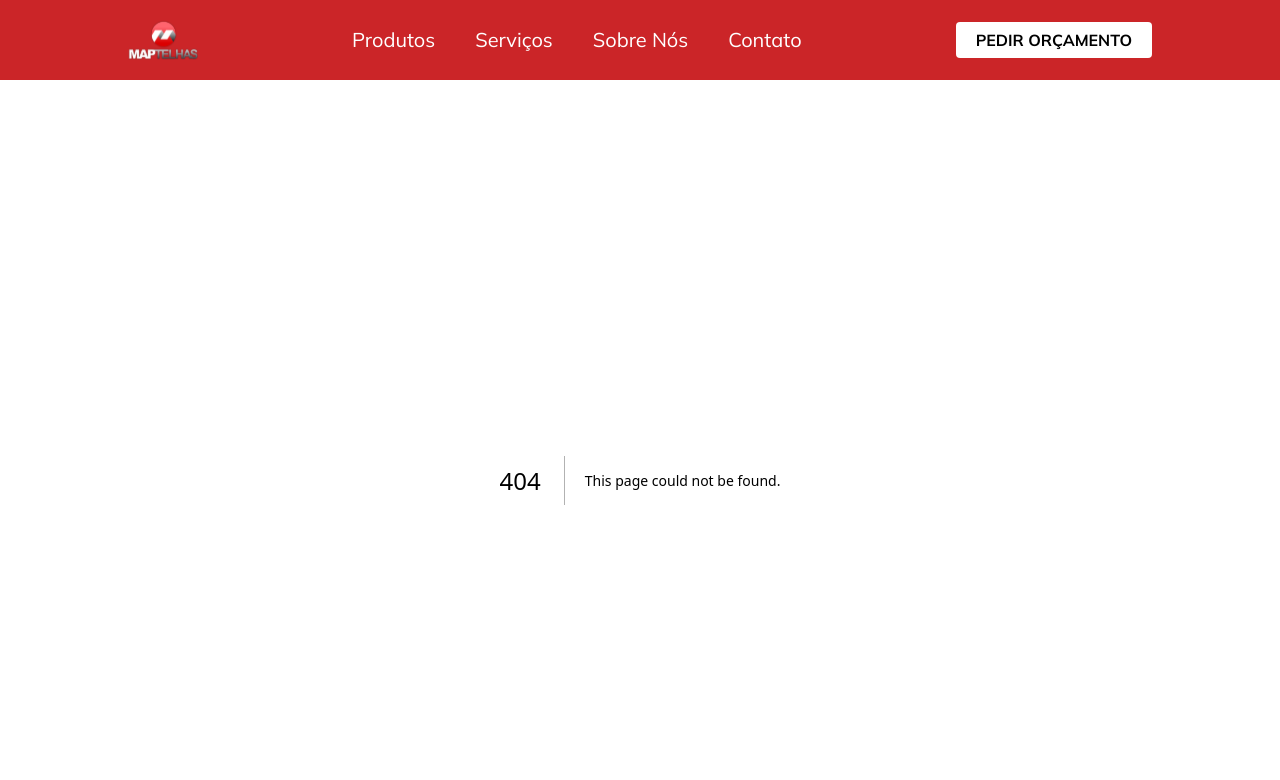
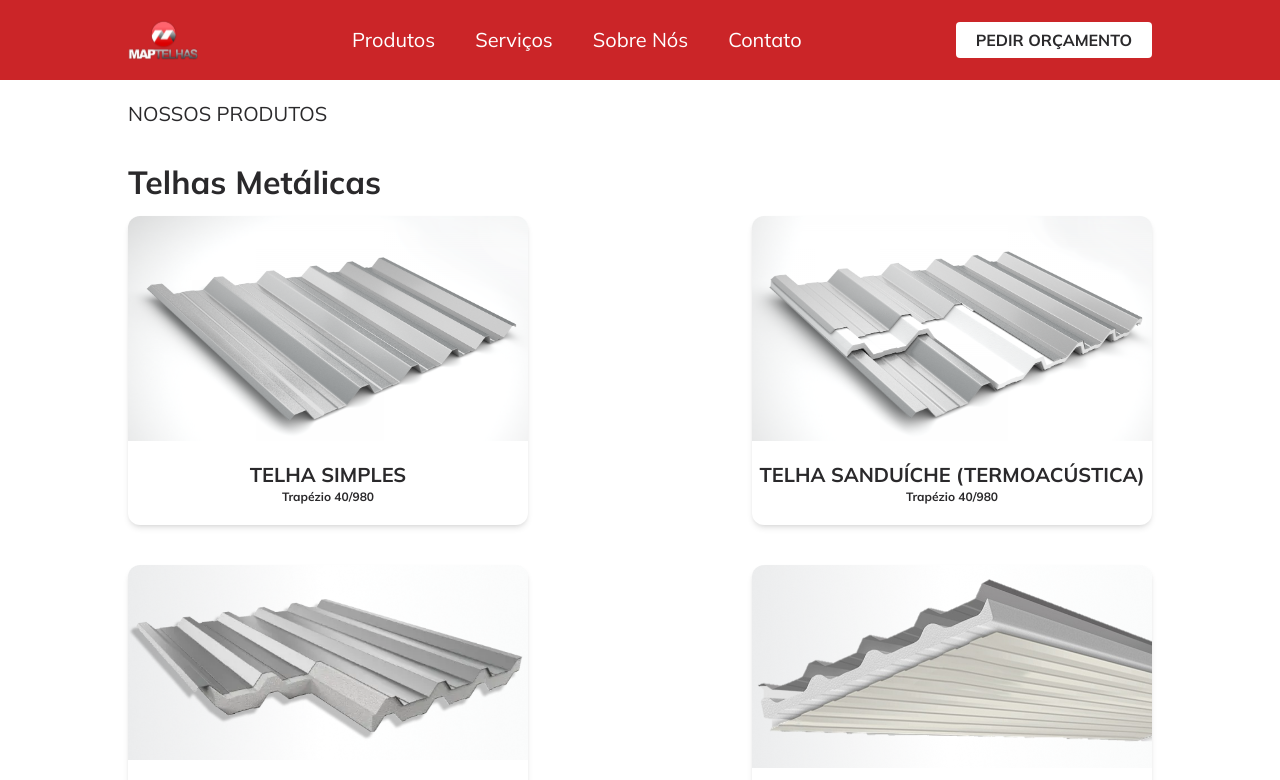
Before and after one commit to leuzaoo/map-telhas, a Next.js app: page /products in a window 1280 px wide. Before the commit this address had no page. Shown: the top 780 px of the page. Built offline with nearby package versions, Linux system fonts and the light colour scheme.

Commit message:
Created new component, database and products page

```diff
--- /dev/null
+++ b/app/data/roof-tiles.js
@@ -0,0 +1,62 @@
+export const roofTiles = [
+  {
+    id: 1,
+    slug: "telha-simples",
+    name: "Telha Simples",
+    model: "Trapézio 40/980",
+    description:
+      "Telha metálica simples, de perfil trapézio, com medidas de 40mm de altura e 980mm de largura.",
+    material: "Galvanizado, Galvalume, Colorido.",
+    application:
+      "Ideal para coberturas industriais, comerciais e residenciais.",
+    image: "/original/telha-simples.png",
+  },
+  {
+    id: 2,
+    slug: "telha-sanduiche",
+    name: "Telha Sanduíche (Termoacústica)",
+    model: "Trapézio 40/980",
+    description:
+      "Telha metálica termoacústica, composta por duas chapas metálicas e núcleo isolante, de perfil trapézio, com medidas de 40mm de altura e 980mm de largura.",
+    material: "Galvanizado, Galvalume, Colorido.",
+    application:
+      "Indicadas para ambientes que exigem isolamento térmico e acústico, como galpões industriais, câmaras frias, entre outros.",
+    image: "/original/telha-sanduiche.png",
+  },
+  {
+    id: 3,
+    slug: "telha-semi-sanduiche",
+    name: "Telha Semi Sanduíche (Termoacústica)",
+    model: "Trapézio 40/980",
+    description:
+      "Similar às telhas sanduíches, porém com um lado da telha sem o núcleo isolante, de perfil trapézio, com medidas de 40mm de altura e 980mm de largura.",
+    material: "Galvanizado, Galvalume, Colorido.",
+    application:
+      "Utilizadas em ambientes que necessitam de isolamento térmico parcial, como coberturas em que somente um lado precisa de isolamento.",
+    image: "/original/telha-semi-sanduiche.png",
+  },
+  {
+    id: 4,
+    slug: "telha-sanduiche-tipo-forro",
+    name: "Telha Sanduíche (Termoacústica) Tipo Forro",
+    model: "Trapézio 40/980",
+    description:
+      "Telha metálica termoacústica específica para uso como forro, de perfil trapézio, com medidas de 40mm de altura e 980mm de largura.",
+    material: "Galvanizado, Galvalume, Colorido.",
+    application:
+      "Indicadas para forros em ambientes industriais, comerciais e residenciais.",
+    image: "/original/telha-sanduiche-tipo-forro.png",
+  },
+  {
+    id: 5,
+    slug: "telha-translucida",
+    name: "Telha Translúcida",
+    model: "Trapézio 40/980",
+    description:
+      "Telha em material translúcido, que permite a passagem de luz natural.",
+    material: "",
+    application:
+      "Utilizadas em conjunto com telhas metálicas para proporcionar iluminação natural em ambientes fechados.",
+    image: "/original/telha-translucida.png",
+  },
+];
--- /dev/null
+++ b/app/products/page.jsx
@@ -0,0 +1,28 @@
+import { roofTiles } from "../data/roof-tiles";
+import ProductCard from "../ui/product-card";
+import Center from "../ui/center";
+import Link from "next/link";
+
+export default function ProductsPage() {
+  return (
+    <div className="px-5 py-5 text-xl font-medium">
+      <Center>
+        <h1 className="uppercase">Nossos Produtos</h1>
+        <h1 className="text-[32px] font-bold mt-10">Telhas Metálicas</h1>
+
+        <ul className="md:flex flex-wrap gap-5 items-start justify-between">
+          {roofTiles.map((product) => (
+            <li key={product.id}>
+              <Link href={`/product/${product.slug}`}>
+                <ProductCard
+                  product_name={product.name}
+                  image={product.image}
+                />
+              </Link>
+            </li>
+          ))}
+        </ul>
+      </Center>
+    </div>
+  );
+}
--- /dev/null
+++ b/app/ui/product-card/index.jsx
@@ -0,0 +1,53 @@
+import Image from "next/image";
+import React from "react";
+
+export default function ProductCard({
+  image,
+  product_name,
+  description,
+  material,
+  application,
+}) {
+  return (
+    <div className="bg-white shadow-md mt-5 pb-5 rounded-xl max-w-[400px] hover:opacity-70 transition-all duration-200">
+      <Image
+        className="max-w-full rounded-tr-xl rounded-tl-xl"
+        src={image}
+        width={1000}
+        height={1000}
+        alt={product_name}
+      />
+      <div className="mt-5">
+        <h2 className="text-xl font-bold uppercase text-center">
+          {product_name}
+        </h2>
+        <p className="font-bold text-center text-xs">Trapézio 40/980</p>
+      </div>
+      {/* <ul className="px-5 flex flex-col gap-3 mt-3 text-sm">
+        <li>{description}</li>
+        <li>
+          {material ? (
+            <>
+              <span className="font-bold">Opções de Material: </span>
+              <br />
+              {material}
+            </>
+          ) : (
+            ""
+          )}
+        </li>
+        <li>
+          {application ? (
+            <>
+              <span className="font-bold">Aplicações: </span>
+              <br />
+              {application}
+            </>
+          ) : (
+            ""
+          )}
+        </li>
+      </ul> */}
+    </div>
+  );
+}
```
